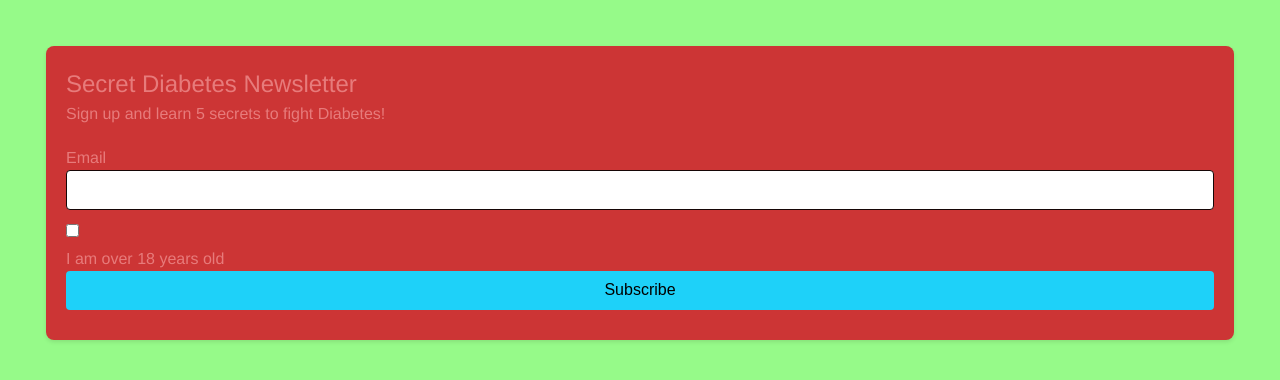
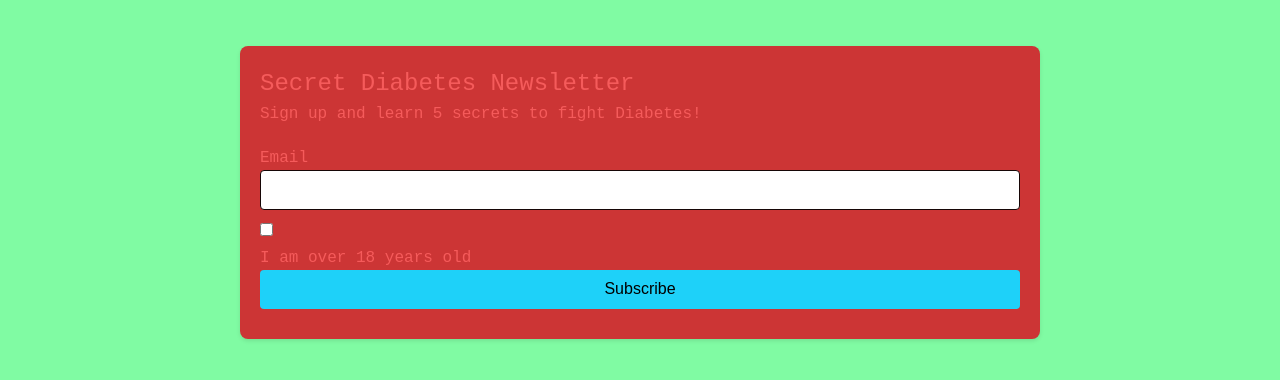
Before and after one commit to ITMD362-Alexander/Lab03, a plain HTML site: page index.html in a window 1280 px wide. Drawn offline with nearby package versions, Linux system fonts and the light colour scheme.

Commit message:
final changes

```diff
--- a/css/style.css
+++ b/css/style.css
@@ -1,17 +1,22 @@
 body {
-    font-family: 'Helvetica Neue', Helvetica, Arial, sans-serif;
-    font-size: 16px;
-    line-height: 1.5;
-    color: #e77b7b;
-    background-color: #96fa89;
-    padding: 20px;
-  }
+  font-family: 'Kade Mono', monospace;
+  font-size: 16px;
+  line-height: 1.5;
+  color: #f55b5b;
+  background-color: #80fba3;
+  padding: 20px;
+}
 
 form {
     background-color: #cc3535;
     padding: 20px;
     border-radius: 8px;
     box-shadow: 0 2px 4px rgba(0, 0, 0, 0.1);
+  }
+
+  #content {
+    max-width: 800px;
+    margin: 0 auto;
   }
 
   h1 {
```
